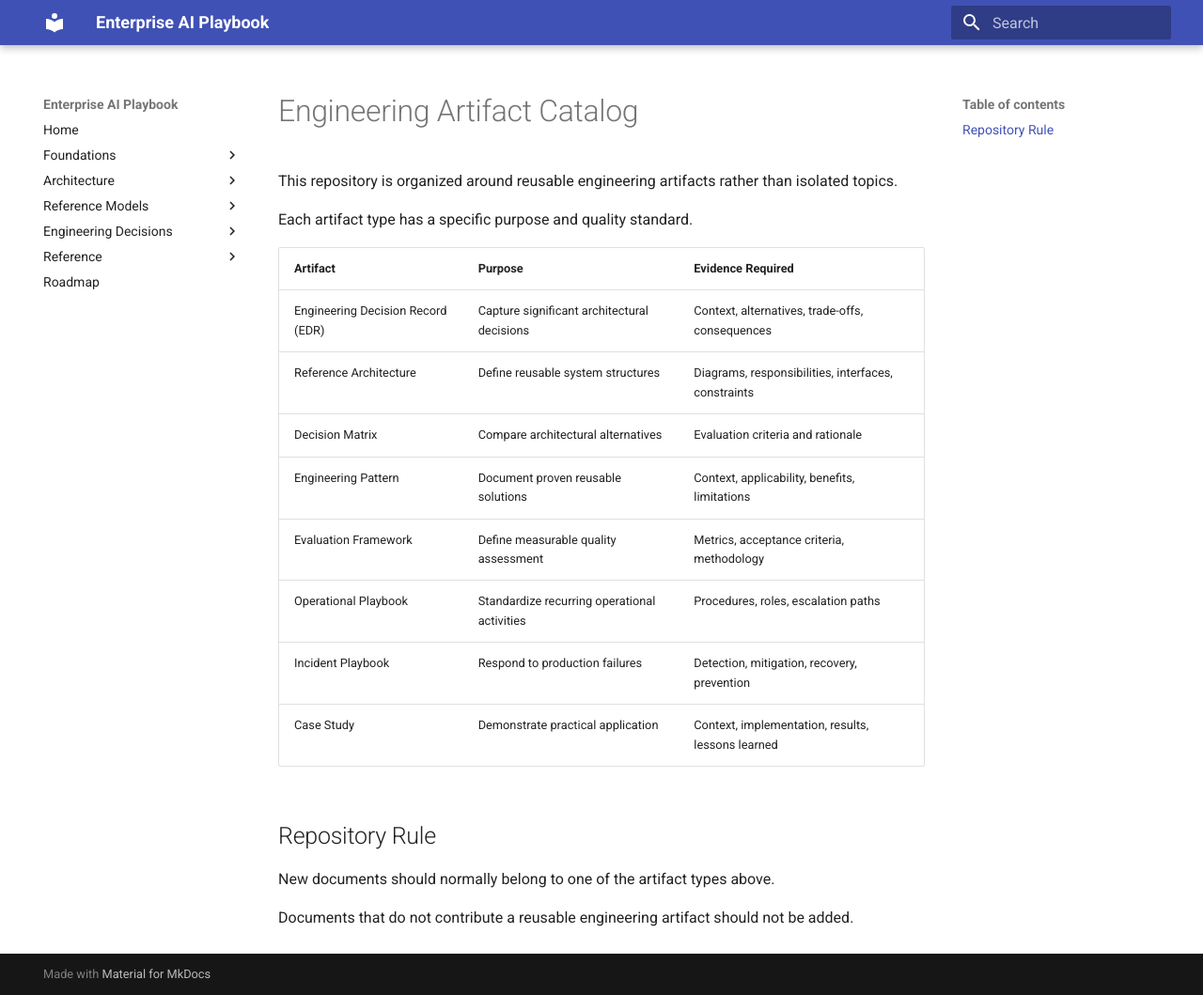
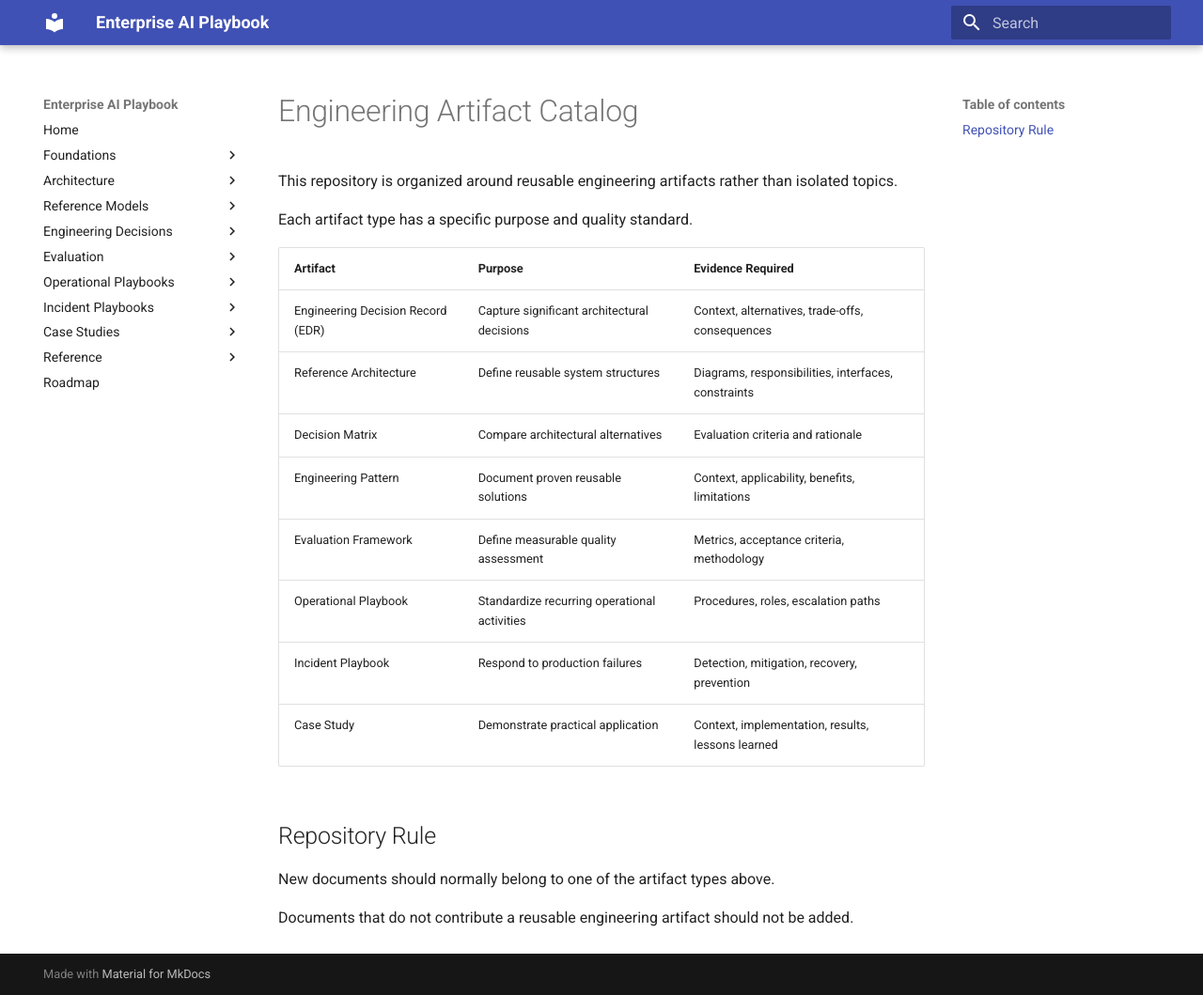
Before and after one commit to marquiano/enterprise-ai-playbook, an MkDocs documentation site: the page built from docs/ENGINEERING_ARTIFACT_CATALOG.md, in a window 1280 px wide and 1059 px high. Shown: the whole window at 94% size. Built offline with MkDocs 1.6.1 and Material for MkDocs 9.7.7, drawn with Linux system fonts in a browser that asks for light colours; part of the change alters nothing that is shown.

Commit message:
Add nav entries for evaluation, playbooks, and case studies
Wires up the four new artifact directories (evaluation,
operational-playbooks, incident-playbooks, case-studies) so they are
reachable in the published site nav.

```diff
--- a/mkdocs.yml
+++ b/mkdocs.yml
@@ -34,6 +34,14 @@ nav:
       - Decision Record Standard: docs/engineering-decisions/README.md
       - EDR-0001 — Playbook Scope: docs/engineering-decisions/EDR-0001-PLAYBOOK-SCOPE.md
       - EDR-0002 — Model Routing Strategy: docs/engineering-decisions/EDR-0002-MODEL-ROUTING-STRATEGY.md
+  - Evaluation:
+      - Evaluation Strategy: docs/evaluation/ENTERPRISE_AI_EVALUATION_STRATEGY.md
+  - Operational Playbooks:
+      - Cost and Model-Routing Playbook: docs/operational-playbooks/COST_AND_MODEL_ROUTING_PLAYBOOK.md
+  - Incident Playbooks:
+      - AI Incident and Rollback Playbook: docs/incident-playbooks/AI_INCIDENT_AND_ROLLBACK_PLAYBOOK.md
+  - Case Studies:
+      - "Case Study 0001 (Illustrative)": docs/case-studies/CASE-STUDY-0001-ILLUSTRATIVE-SUPPORT-TRIAGE.md
   - Reference:
       - Engineering Artifact Catalog: docs/ENGINEERING_ARTIFACT_CATALOG.md
   - Roadmap: ROADMAP.md
```
